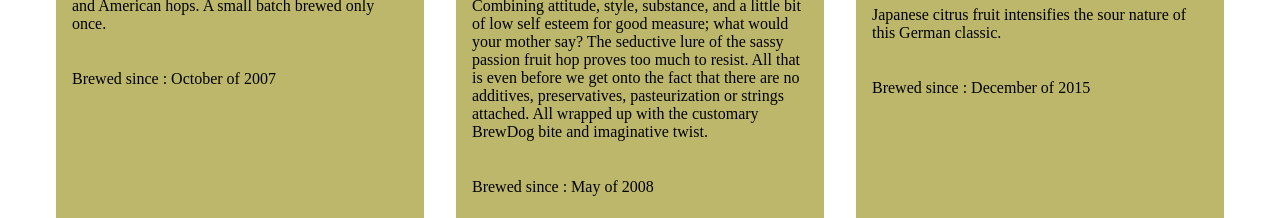
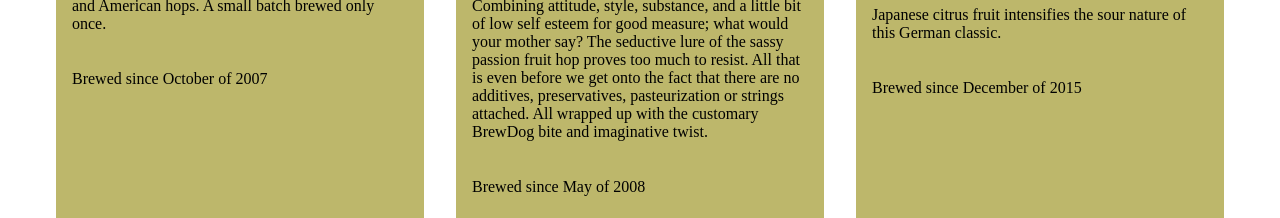
Before and after one commit to Divya-Manivannan1/brews-of-brewdog, a React (Vite) app: page / in a window 1280 px wide. Shown: the part 734-952 px from the top of the page. Built offline with nearby package versions, Linux system fonts and the light colour scheme; the HTML template or start-up script is replaced by a standard one.

Commit message:
Added description and brewed since

```diff
--- a/src/components/Tile/Tile.tsx
+++ b/src/components/Tile/Tile.tsx
@@ -4,35 +4,11 @@
 
 type TileProps = {
   beer: Beer;
+  brewedSince: string;
 };
 
-const Tile = ({ beer }: TileProps) => {
-  const { name, tagline, image_url, abv, ibu, ph, description, first_brewed } =
-    beer;
-
-  const convertDate = (oldFormat: string): string => {
-    if (!oldFormat.includes("/")) return "";
-    const dateArray: string[] = oldFormat.split("/");
-    const months = [
-      "January",
-      "February",
-      "March",
-      "April",
-      "May",
-      "June",
-      "July",
-      "August",
-      "September",
-      "October",
-      "November",
-      "December",
-    ];
-    const date = new Date(+dateArray[1], +dateArray[0]);
-    const newFormat = `${months[date.getMonth()]} of ${date.getFullYear()}`;
-    return newFormat;
-  };
-
-  const brewedSince: string = convertDate(first_brewed);
+const Tile = ({ beer, brewedSince }: TileProps) => {
+  const { name, tagline, image_url, abv, ibu, ph, description } = beer;
 
   return (
     <div className="tile">
@@ -48,7 +24,7 @@
           <Bubble label="ph" value={ph} />
         </div>
         <p className="tile__description">{description}</p>
-        <p className="tile__year">Brewed since : {brewedSince}</p>
+        <p className="tile__year">{`Brewed since ${brewedSince}`}</p>
       </div>
     </div>
   );
--- a/src/containers/TileContainer/TileContainer.tsx
+++ b/src/containers/TileContainer/TileContainer.tsx
@@ -7,11 +7,38 @@
 };
 
 const TileContainer = ({ beers }: TileContainerProps) => {
+  const convertDate = (oldFormat: string): string => {
+    if (!oldFormat.includes("/")) return "";
+    const dateArray: string[] = oldFormat.split("/");
+    const months = [
+      "January",
+      "February",
+      "March",
+      "April",
+      "May",
+      "June",
+      "July",
+      "August",
+      "September",
+      "October",
+      "November",
+      "December",
+    ];
+    const date = new Date(+dateArray[1], +dateArray[0]);
+    const newFormat = `${months[date.getMonth()]} of ${date.getFullYear()}`;
+    return newFormat;
+  };
   return (
     <div className="tile-container">
-      {beers.map((beer, index) => (
-        <Tile beer={beer} key={index} />
-      ))}
+      {beers.map((beer, index) => {
+        return (
+          <Tile
+            beer={beer}
+            brewedSince={convertDate(beer.first_brewed)}
+            key={index}
+          />
+        );
+      })}
     </div>
   );
 };
```
